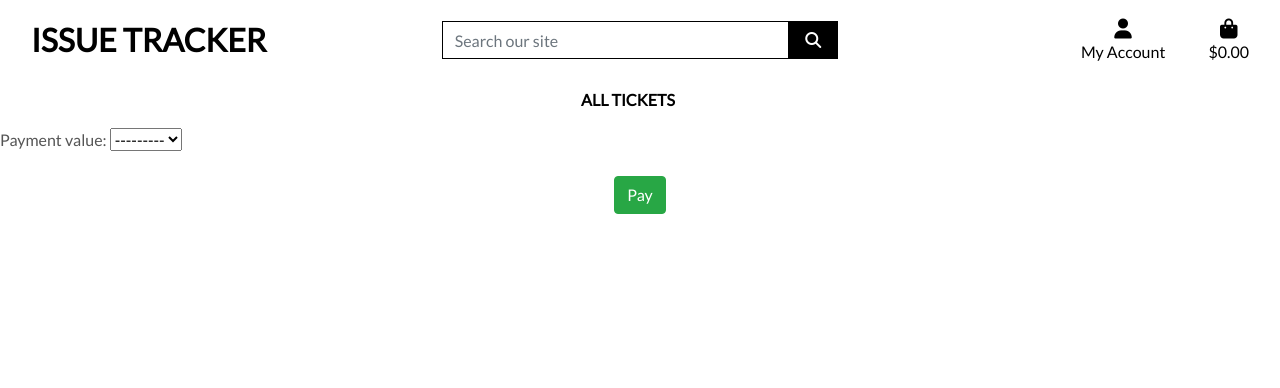
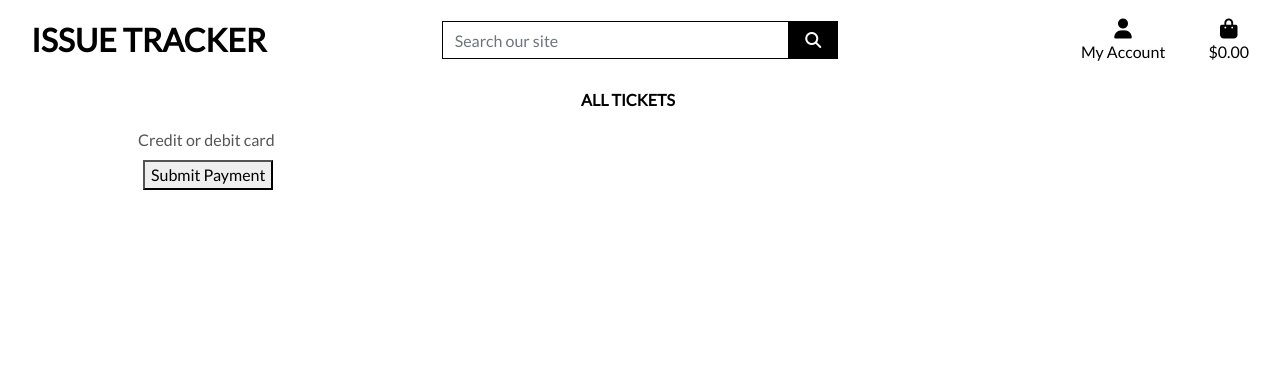
Before and after one commit to r-andy79/issue-tracker-project, a Django app: page /ticket/1/pay/ in a window 1280 px wide. Shown: the top 388 px of the page. Run offline with Django 3.2, Linux system fonts and the light colour scheme; tables that the repository leaves empty hold one stand-in row (values such as "Sample post"); some libraries are stand-ins or nearby versions.

Commit message:
Adding draft version of stripe payments

```diff
--- a/templates/allauth/account/login.html
+++ b/templates/allauth/account/login.html
@@ -1,4 +1,5 @@
-{% extends "account/base.html" %}
+{% extends "base.html" %}
+{% load crispy_forms_tags %}
 {% load i18n %}
 {% load account socialaccount %}
 
@@ -34,7 +35,7 @@ for a {{ site_name }} account and sign in below:{% endblocktrans %}</p>
 
 <form class="login" method="POST" action="{% url 'account_login' %}">
   {% csrf_token %}
-  {{ form.as_p }}
+  {{ form|crispy }}
   {% if redirect_field_value %}
   <input type="hidden" name="{{ redirect_field_name }}" value="{{ redirect_field_value }}" />
   {% endif %}
--- a/templates/base.html
+++ b/templates/base.html
@@ -28,6 +28,7 @@
     {% endblock %}
 
     {% block extra_js %}
+    <script src="https://js.stripe.com/v3/"></script>
     {% endblock %}
 
     <title>Issue Tracker {% block extra_title %}{% endblock %}</title>
--- a/templates/tickets/payment.html
+++ b/templates/tickets/payment.html
@@ -1,5 +1,112 @@
 {% extends "base.html" %}
 {% load static %}
+
+{% block extra_css%}
+<style>
+    .StripeElement {
+    box-sizing: border-box;
+
+    height: 40px;
+
+    padding: 10px 12px;
+
+    border: 1px solid transparent;
+    border-radius: 4px;
+    background-color: white;
+
+    box-shadow: 0 1px 3px 0 #e6ebf1;
+    -webkit-transition: box-shadow 150ms ease;
+    transition: box-shadow 150ms ease;
+    }
+
+    .StripeElement--focus {
+    box-shadow: 0 1px 3px 0 #cfd7df;
+    }
+
+    .StripeElement--invalid {
+    border-color: #fa755a;
+    }
+
+    .StripeElement--webkit-autofill {
+    background-color: #fefde5 !important;}
+</style>
+{% endblock %}
+{% block extra_js %}
+<script src="https://js.stripe.com/v3/"></script>
+<script>
+    // Create a Stripe client.
+var stripe = Stripe('pk_test_ykHKKk7JmbysFSB192veebsA00rCY6IypV');
+
+// Create an instance of Elements.
+var elements = stripe.elements();
+
+// Custom styling can be passed to options when creating an Element.
+// (Note that this demo uses a wider set of styles than the guide below.)
+var style = {
+  base: {
+    color: '#32325d',
+    fontFamily: '"Helvetica Neue", Helvetica, sans-serif',
+    fontSmoothing: 'antialiased',
+    fontSize: '16px',
+    '::placeholder': {
+      color: '#aab7c4'
+    }
+  },
+  invalid: {
+    color: '#fa755a',
+    iconColor: '#fa755a'
+  }
+};
+
+// Create an instance of the card Element.
+var card = elements.create('card', {style: style});
+
+// Add an instance of the card Element into the `card-element` <div>.
+card.mount('#card-element');
+// Handle real-time validation errors from the card Element.
+card.on('change', function(event) {
+  var displayError = document.getElementById('card-errors');
+  if (event.error) {
+    displayError.textContent = event.error.message;
+  } else {
+    displayError.textContent = '';
+  }
+});
+
+// Handle form submission.
+var form = document.getElementById('payment-form');
+form.addEventListener('submit', function(event) {
+  event.preventDefault(); // JavaScript przejmuje kontrolę nad obsługą danych
+
+  stripe.createToken(card).then(function(result) {
+    if (result.error) {
+      // Inform the user if there was an error.
+      var errorElement = document.getElementById('card-errors');
+      errorElement.textContent = result.error.message;
+    } else {
+      // Send the token to your server.
+      stripeTokenHandler(result.token); // ?
+    }
+  });
+});
+
+// Submit the form with the token ID.
+function stripeTokenHandler(token) {
+  // Insert the token ID into the form so it gets submitted to the server
+  var form = document.getElementById('payment-form');
+  var hiddenInput = document.createElement('input');
+  hiddenInput.setAttribute('type', 'hidden');
+  hiddenInput.setAttribute('name', 'stripeToken');
+  hiddenInput.setAttribute('value', token.id);
+  form.appendChild(hiddenInput);
+
+  // Submit the form
+  form.submit();
+}
+</script>
+{% endblock %}
+
+
 {% block page_header %}
 <div class="container header-container">
     <div class="row">
@@ -8,11 +115,37 @@
 </div>
 {% endblock %}
 {% block content %}
-<form method="POST">
-    {% csrf_token %}
-    {{ form.as_p }}
-    <div class="col d-flex justify-content-center p-0">
-        <button class="btn btn-success justify-content-end" type="submit">Pay</button>
+
+<div class="container">
+    <div class="row">
+        <div class="col">
+            <!-- <form method="POST">
+                {% csrf_token %}
+                {{ form.as_p }}
+                <div class="col d-flex justify-content-center p-0">
+                    <button class="btn btn-success justify-content-end" type="submit">Pay</button>
+                </div>
+            </form> -->
+            <form action="{% url 'charge' %}" method="post" id="payment-form">
+                {% csrf_token %}
+                <div class="form-row">
+                  <label for="card-element">
+                    Credit or debit card
+                  </label>
+                  <div id="card-element">
+                    <!-- A Stripe Element will be inserted here. -->
+                  </div>
+
+                  <!-- Used to display form errors. -->
+                  <div id="card-errors" role="alert"></div>
+                </div>
+
+                <button>Submit Payment</button>
+              </form>
+        </div>
     </div>
-</form>
+</div>
+
+
+
 {% endblock %}
--- a/templates/tickets/ticket_detail.html
+++ b/templates/tickets/ticket_detail.html
@@ -62,7 +62,7 @@
                     {% elif is_user %}
                         <a href="{% url 'tickets_list' %}"><button class="btn btn-sm btn-warning">Back to main page</button></a>
                         <a href="{% url 'add_comment' pk=ticket.pk %}"><button class="btn btn-sm btn-warning ml-1">Add comment</button></a>
-                        <a href="#"><button class="btn btn-sm btn-warning ml-1">Pay</button></a>
+                        <a href="{% url 'pay' pk=ticket.pk %}"><button class="btn btn-sm btn-warning ml-1">Pay</button></a>
                     {% else %}
                         <a href="{% url 'tickets_list' %}"><button class="btn btn-sm btn-warning">Back to main page</button></a>
                     {% endif %}
--- a/tickets/urls.py
+++ b/tickets/urls.py
@@ -10,4 +10,7 @@ urlpatterns = [
     path('ticket/new/', views.ticket_new, name='ticket_new'),
     path('ticket/<int:ticket_id>/user/<int:user_id>/vote', views.ticket_vote, name='ticket_vote'),
     path('ticket/<int:pk>/pay/', views.pay, name='pay'),
+    path('charge/', views.charge, name="charge"),
+    path('success/<str:args>/', views.successMsg, name='success'),
+    path('config/', views.stripe_config),
 ]
--- a/tickets/views.py
+++ b/tickets/views.py
@@ -1,6 +1,8 @@
 from django.shortcuts import render, redirect, reverse, get_object_or_404, redirect
+from django.conf import settings
 from django.contrib import messages
 from django.contrib.auth.decorators import login_required
+from django.views.decorators.csrf import csrf_exempt
 from django.contrib.auth.models import User
 from django.db.models import Q
 from django.db import IntegrityError
@@ -9,7 +11,10 @@ from django.core.paginator import Paginator
 from .models import Ticket, Comment, Vote, Payment
 from .forms import TicketForm, CommentForm, PaymentForm
 from crispy_forms.helper import FormHelper
-from django.http import HttpResponseForbidden
+from django.http import HttpResponseForbidden, JsonResponse
+import stripe
+
+stripe.api_key = settings.STRIPE_SECRET_KEY
 
 
 def tickets_list(request):
@@ -142,10 +147,40 @@ def pay(request, pk):
     if request.method == "POST":
         form = PaymentForm(request.POST)
         if form.is_valid():
+            # tu tworzę dwa obiekty jakie są wymagane z poziomu stripe
+            form.instance.user = request.user
+            form.instance.ticket = ticket
+            customer = stripe.Customer.create(
+                user = request.user.email,
+                source = request.POST['stripeToken']
+            )
+            charge = stripe.Charge.create(
+                customer = customer,
+                amount = 500,
+                currency  = 'eur',
+                description = 'Donation'
+            )
             form.save()
             return redirect('ticket_detail', pk)
     form = PaymentForm()
     context = {
         'form': form
     }
-    return render(request, "tickets/payment.html", context)
+    return render(request, "tickets/payment.html", context) # redirect do success
+
+def charge(request):
+    amount = 5
+    if request.method == 'POST':
+        print('Data', request.POST)
+
+    return redirect(reverse('success', args=[amount]))
+
+@csrf_exempt
+def stripe_config(request):
+    if request.method == 'GET':
+        stripe_config = {'publicKey': settings.STRIPE_PUBLISHABLE_KEY}
+        return JsonResponse(stripe_config, safe=False)
+
+def successMsg(request, args):
+    amount = args
+    return render(request, 'tickets/success.html', {'amount': amount})
```
Also changed, not shown: issue_tracker/settings.py (+5 -2 lines), templates/tickets/success.html (added, +12 -0 lines), tickets/static/css/base.css (line endings or trailing spaces).
